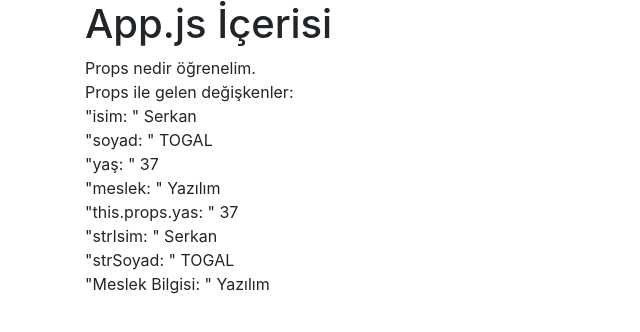
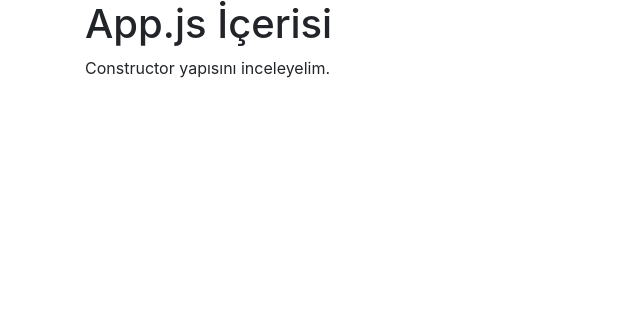
Before and after one commit to ontedi/react-projesi, a React (Create React App) app: page / in a window 1280 px wide. Shown: the top 332 px of the page, without its empty margins (0-640 px from the left). Built offline with nearby package versions, Linux system fonts and the light colour scheme.

Commit message:
Constructor yapısını inceledim. Örneklendirdim.

```diff
--- a/package.json
+++ b/package.json
@@ -8,7 +8,7 @@
     "@testing-library/user-event": "^13.5.0",
     "react": "^17.0.2",
     "react-dom": "^17.0.2",
-    "react-scripts": "5.0.0",
+    "react-scripts": "^5.0.0",
     "web-vitals": "^2.1.4"
   },
   "scripts": {
--- a/src/App.js
+++ b/src/App.js
@@ -1,19 +1,15 @@
 import './App.css';
 import React  from 'react';
-import Ders8PropsNedir from './ders8-props-nedir';
+import Z1Constructor from './z1-constructor';
 
 function App() {
-  const Ders8Isim = "Serkan";
-  const Ders8Soyad = "TOGAL";
-  const Ders8Yas = 37;
   return (
     <div className="container">
       <h1>App.js İçerisi</h1>
-      <Ders8PropsNedir isim={Ders8Isim} soyad={Ders8Soyad} yas={Ders8Yas} meslek="Yazılım" />
+      <Z1Constructor />
     </div>
   );
 }
-
 
 /*
 class App extends Component
--- /dev/null
+++ b/src/z1-constructor.js
@@ -0,0 +1,15 @@
+import React, { Component } from 'react'
+
+export default class Z1Constructor extends Component {
+    constructor()
+    {
+        super();
+        console.log("Yapıcı metod çalıştı.");
+    }
+  render() {
+    console.log("render çalıştı.");
+    return (
+      <div>Constructor yapısını inceleyelim.</div>
+    )
+  }
+}
```
Also changed, not shown: 1 other file (tests, documents, lock files or other folders).
